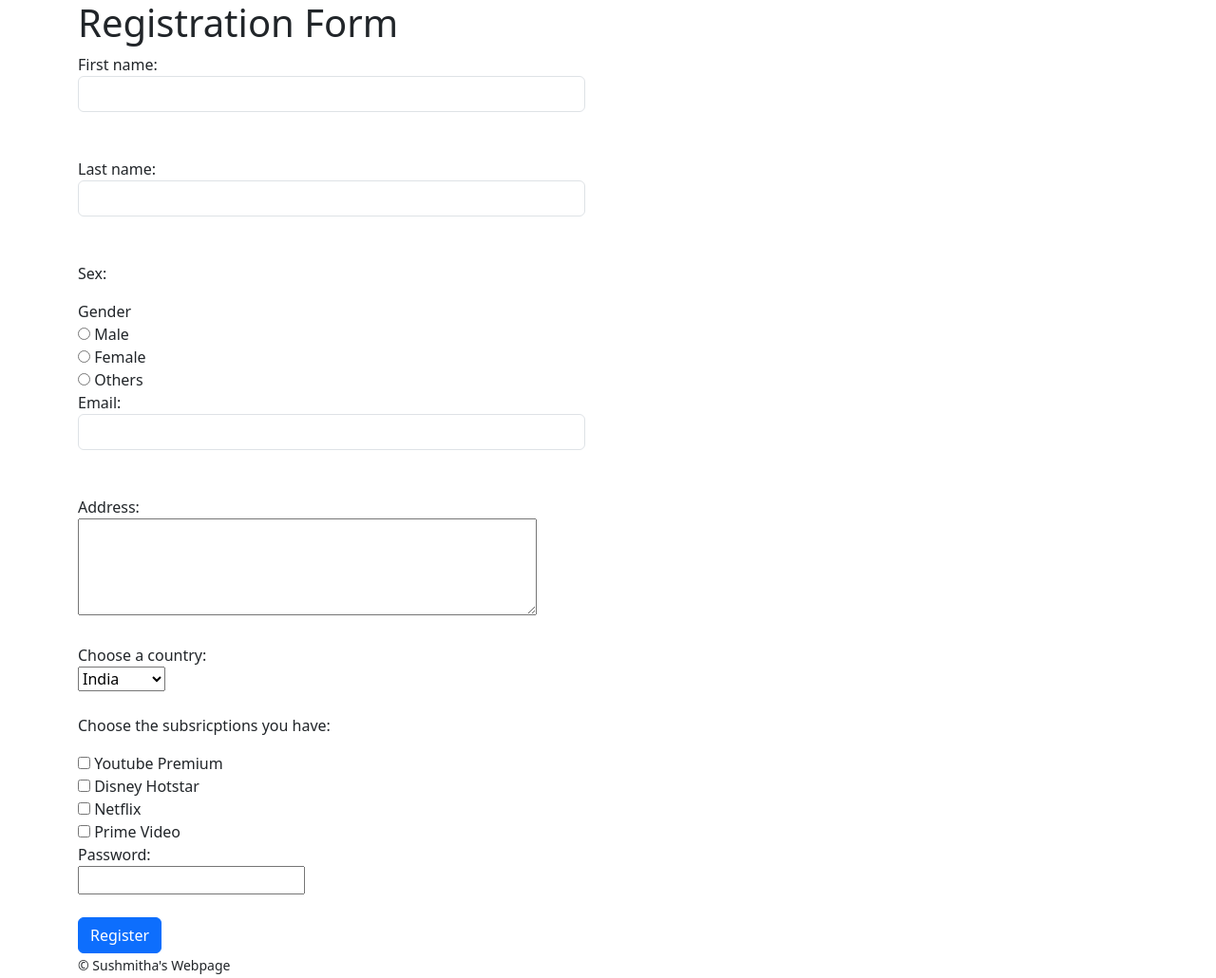
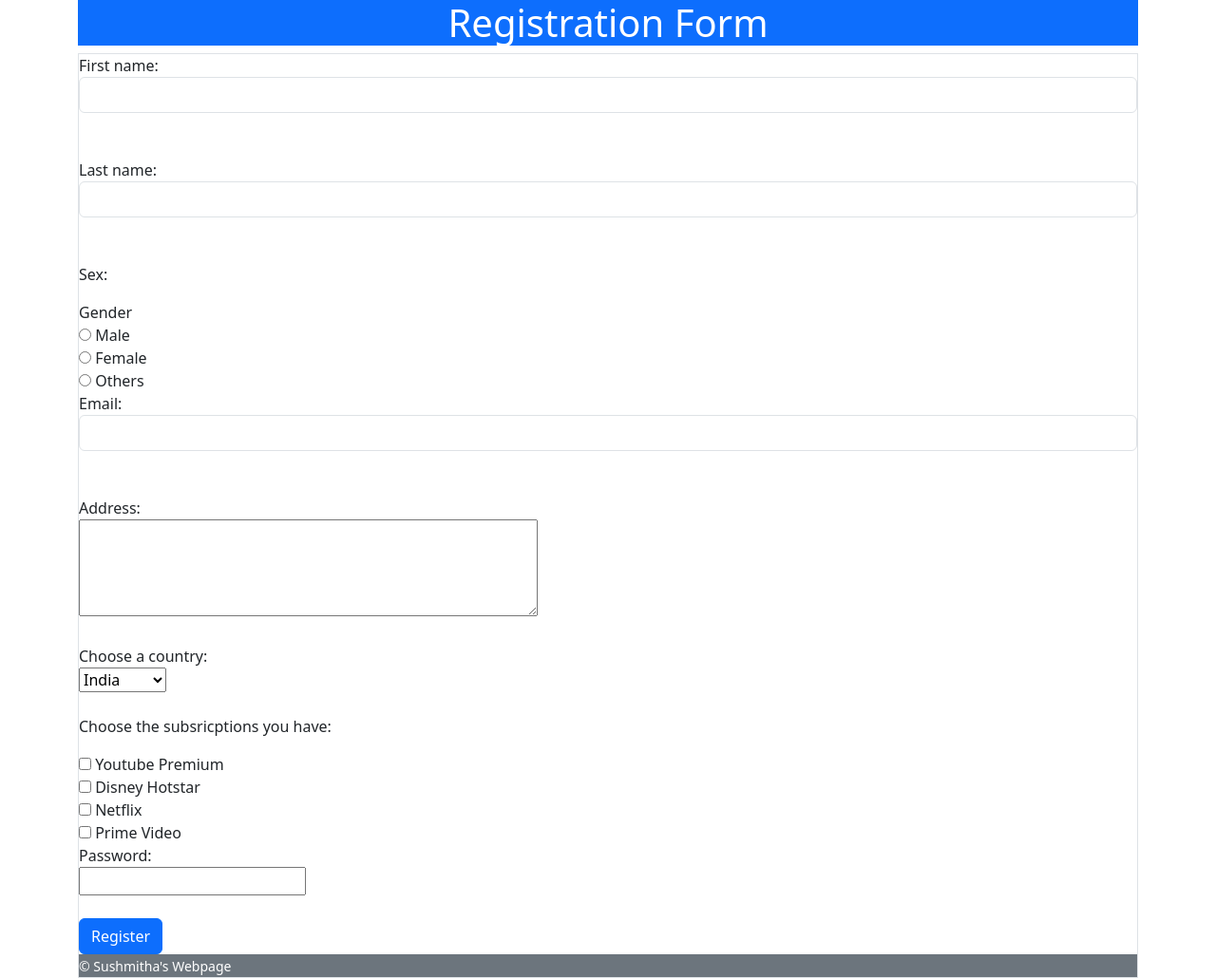
Before and after one commit to sushmitha-cs/python, a Python web app: template flask/templates/registration.html in a window 1280 px wide. Shown: the whole page at 95% size. Run offline with Jinja, Linux system fonts and the light colour scheme; the template is opened without the code that fills it, so the values that code supplies are empty.

Commit message:
Added style to registration

```diff
--- a/flask/templates/registration.html
+++ b/flask/templates/registration.html
@@ -9,12 +9,12 @@
 
 
   <div class="container">
-    <div class="row col-md-6 col-md-offset-3">
+    <div class="row justify-content-center">
      <div class="panel panel-primary">
       <div class="panel-heading">
-        <h1>Registration Form</h1>
+        <h1 class="text-center text-bg-primary">Registration Form</h1>
       </div>
-      <div class="panel-body">
+      <div class="panel-body border">
         <form action="/register" method="POST">
           <div class="form-group">
             <label for="fname">First name: </label>
@@ -91,7 +91,7 @@
             <input type="submit" class="btn btn-primary" value="Register">
             </div>
        </form>
-          <div class="panel-footer text-right">
+          <div class="panel-footer text-right text-bg-secondary border-1">
             <small>&copy; Sushmitha's Webpage</small>
           </div>
       </div>
```
